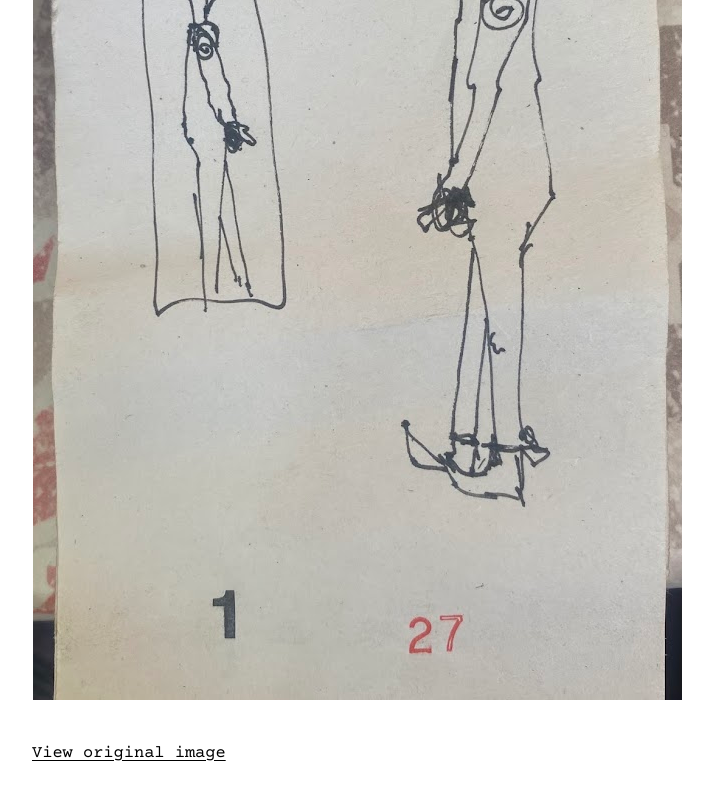
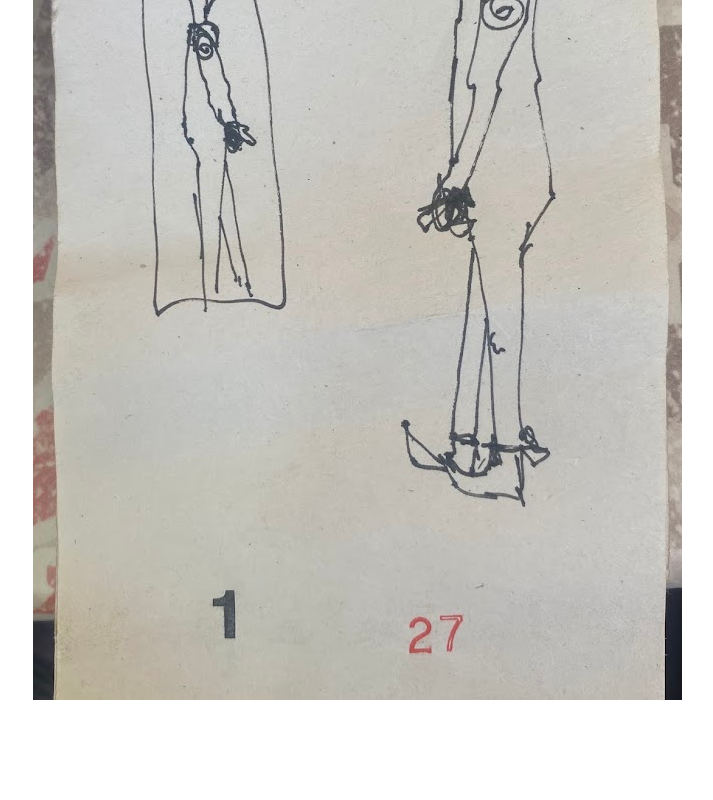
Before and after one commit to patrick-jack-mckendry/patrick-jack-mckendry.github.io, a plain HTML site: page images/u-bad-motherfucker.html in a window 1280 px wide. Shown: the part 470-1270 px from the top of the page, without its empty margins (283-996 px from the left). After the commit the page ends 1240 px from the top, so only its background shows below. Drawn offline with nearby package versions, Linux system fonts and the light colour scheme.

Commit message:
Remove original image link from artwork page

```diff
--- a/images/u-bad-motherfucker.html
+++ b/images/u-bad-motherfucker.html
@@ -14,7 +14,7 @@
 <p><a href="../index.html">← Home</a></p>
 <h1>U Bad Motherfucker!</h1>
 <img class="artwork" src="IMG_1007.jpg" alt="U Bad Motherfucker! artwork">
-<p><a href="IMG_1007.jpg">View original image</a></p>
+
 </main>
 </body>
 </html>
```
